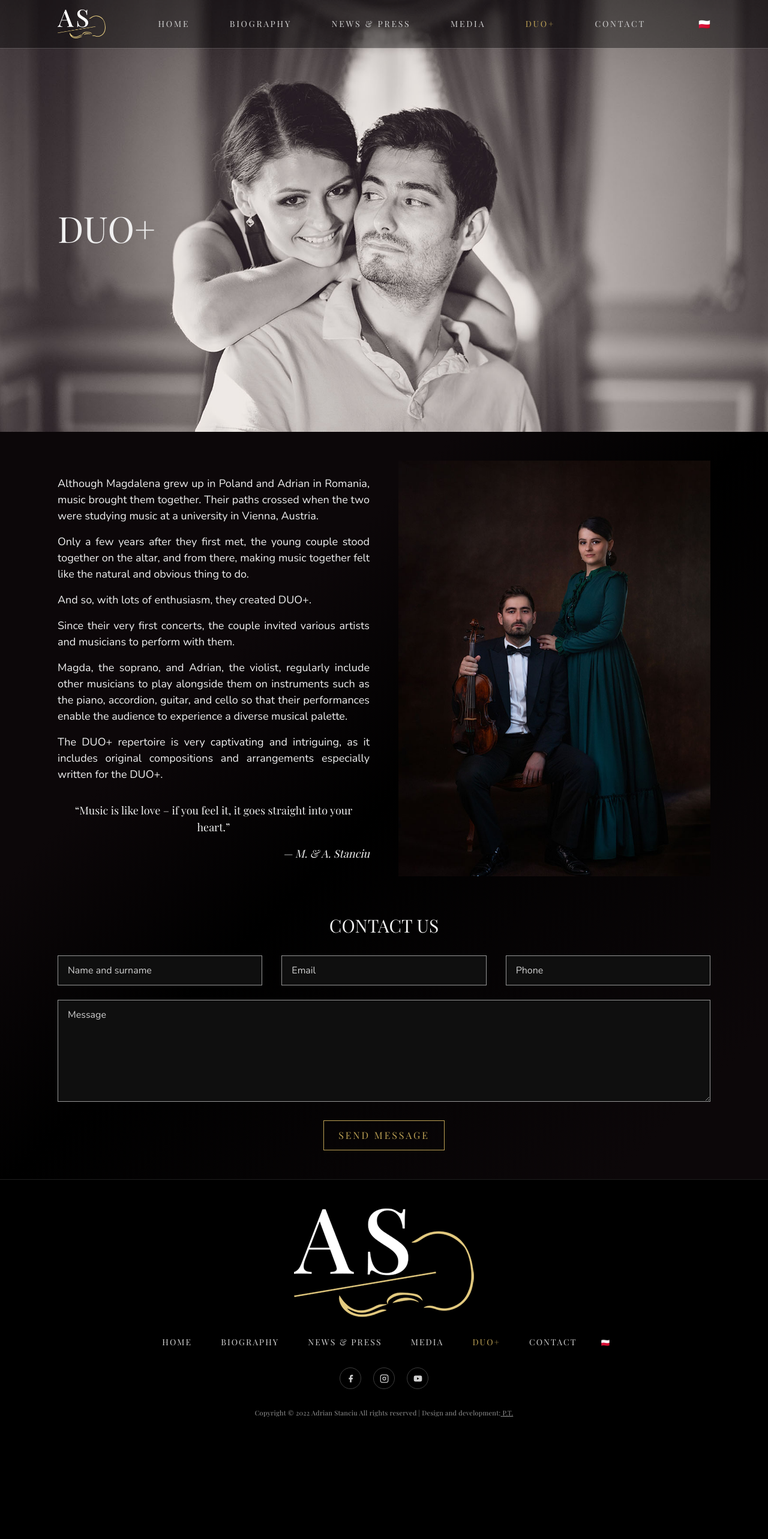
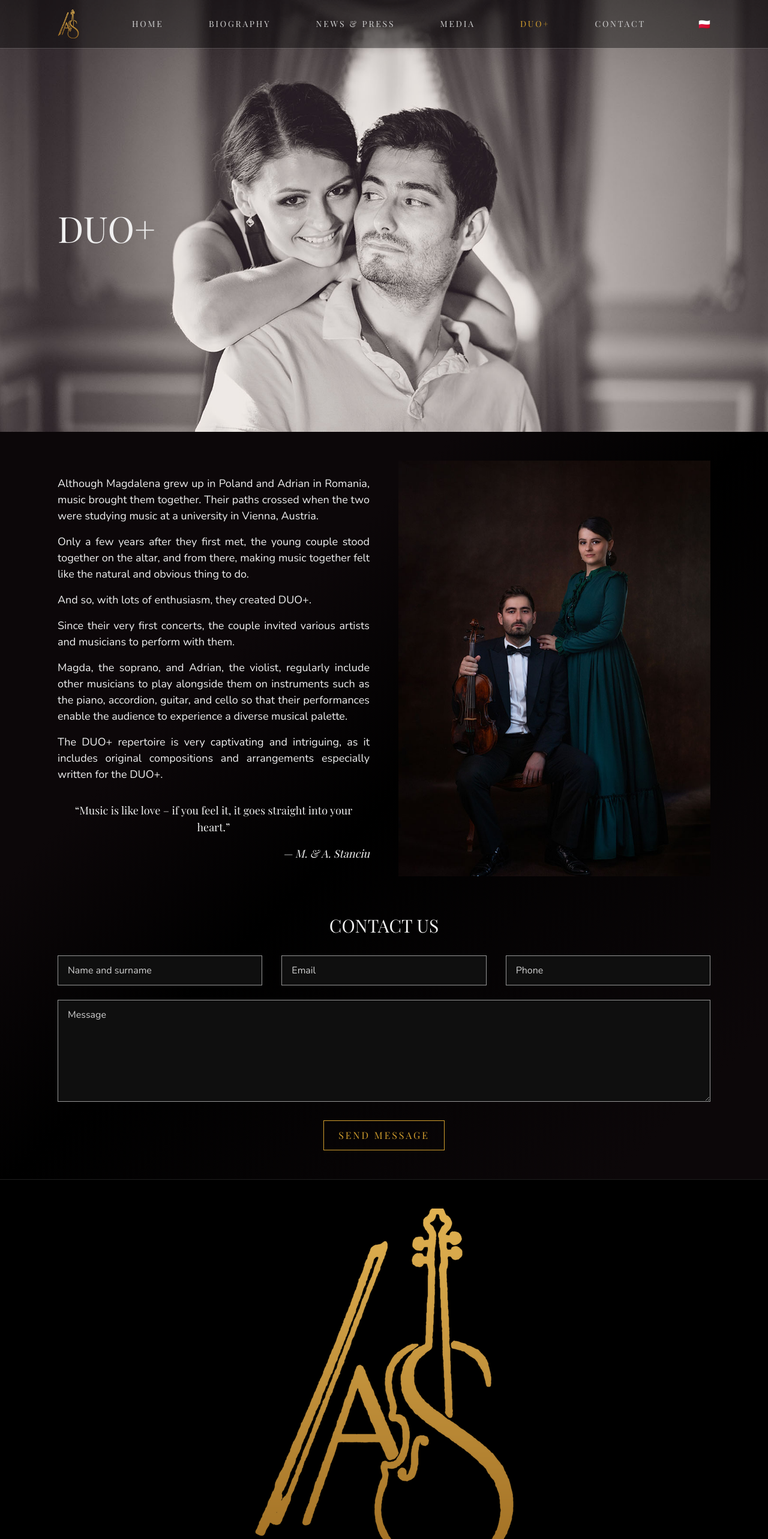
Before and after one commit to HeatGub/Adrian-site, a Next.js app: page /en/duo in a window 1280 px wide. Shown: the top 2566 px of the page at 60% size. Before the commit the page ends 2397 px from the top, so only its background shows below. Built offline with nearby package versions, Linux system fonts and the light colour scheme.

Commit message:
Change logo and accent color

```diff
--- a/src/app/globals.css
+++ b/src/app/globals.css
@@ -6,7 +6,7 @@
   --bg-tertiary: #0c0709;
   --text-primary: #f0f0f0;
   --text-secondary: #d1d1d1;
-  --accent-primary: #bea255;
+  --accent-primary: #d39f2e;
   --border-default: #979797;
   --bg-gradient-primary: linear-gradient(
     135deg,
--- a/src/components/Footer.tsx
+++ b/src/components/Footer.tsx
@@ -24,10 +24,10 @@
         {/* Logo */}
         <Link href={`/${locale}`}>
           <Image
-            src="/images/logo.png"
+            src="/images/logo_new_medium.png"
             alt="Adrian Stanciu"
-            width={72}
-            height={52}
+            width={60}
+            height={40}
             priority
             className="w-auto h-auto"
           />
--- a/src/components/Navbar.tsx
+++ b/src/components/Navbar.tsx
@@ -62,7 +62,7 @@
           {/* Logo */}
           <Link href={`/${locale}`} className="shrink-0">
             <Image
-              src="/images/logo.png"
+              src="/images/logo_new_small.png"
               alt="Adrian Stanciu"
               width={72}
               height={52}
```
Also changed, not shown: public/images/logo_new_medium.png (added), public/images/logo_new_small.png (added).
